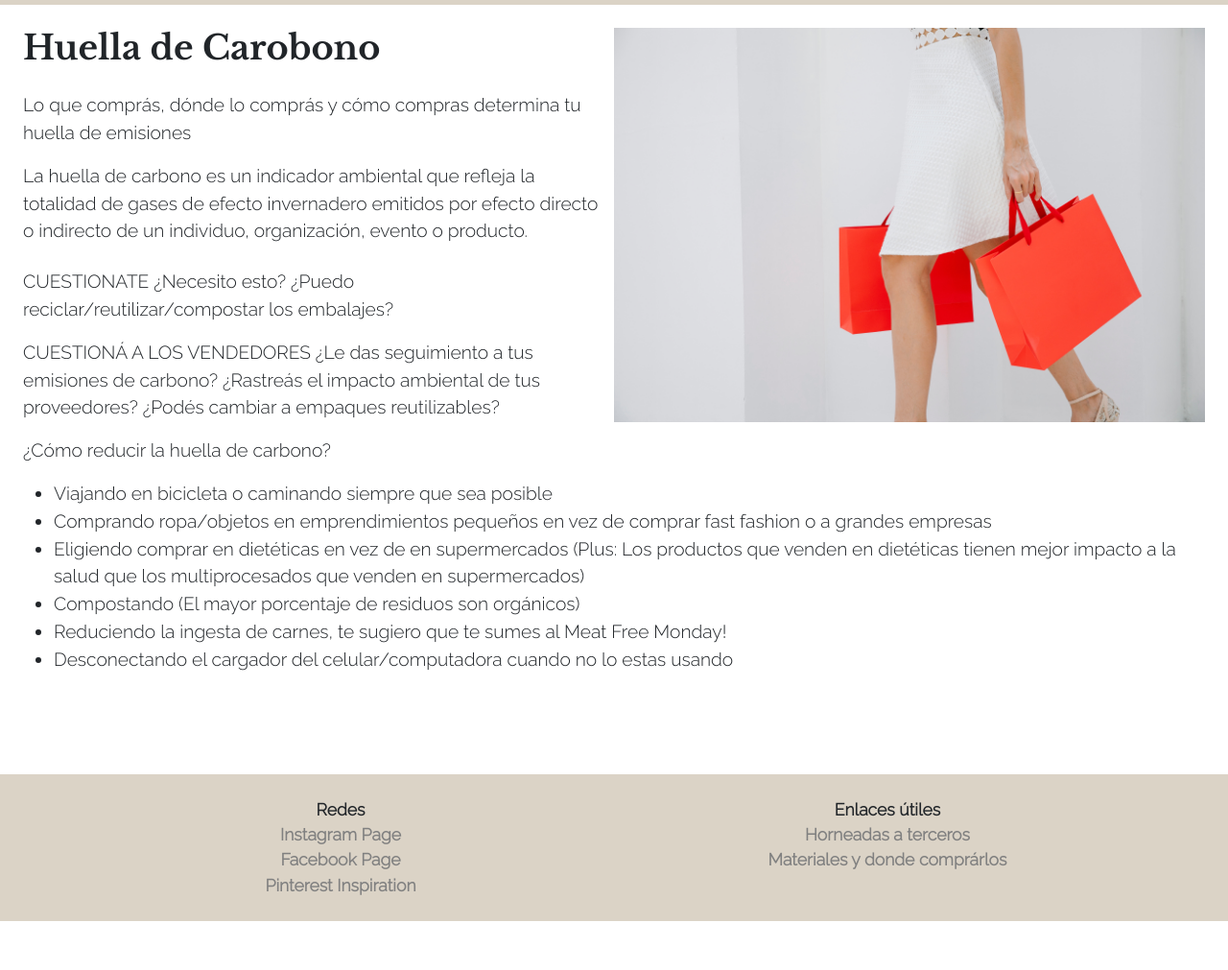
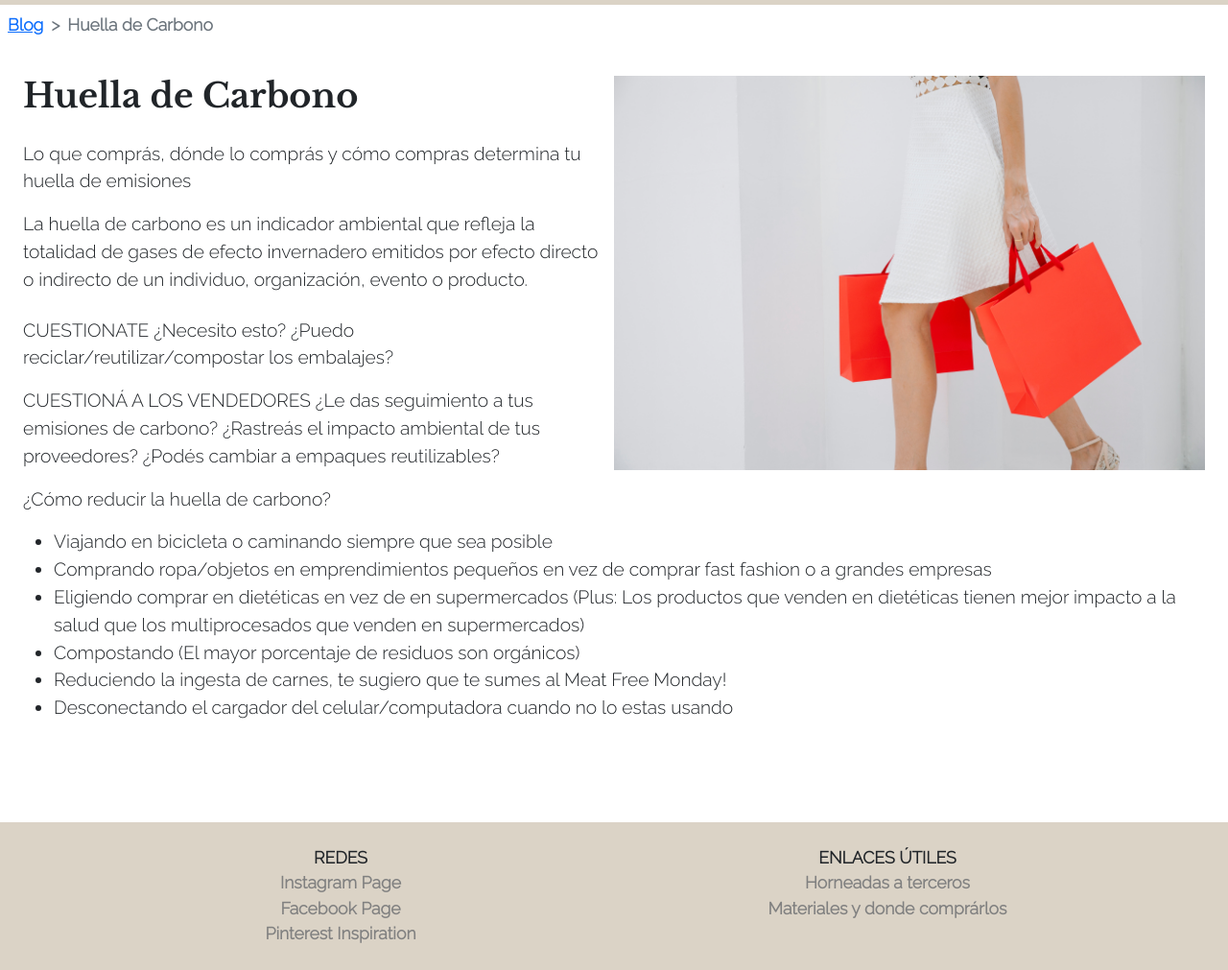
Before and after one commit to camimoirano/finalproject, a website: page paginas/huellacarbono.html in a window 1280 px wide. Shown: the part 66-1077 px from the top of the page at 96% size. Before the commit the page ends 1026 px from the top, so only its background shows below. Drawn offline with nearby package versions, Linux system fonts and the light colour scheme.

Commit message:
nueva actualización

```diff
--- a/paginas/huellacarbono.html
+++ b/paginas/huellacarbono.html
@@ -38,10 +38,16 @@
 	    </div>
 	  </div>
 	</nav>
+	<nav style="--bs-breadcrumb-divider: '>';" aria-label="breadcrumb" class="mt-2 ms-2">
+	  <ol class="breadcrumb">
+	    <li class="breadcrumb-item"><a href="blog.html">Blog</a></li>
+	    <li class="breadcrumb-item active" aria-current="page">Huella de Carbono</li>
+	  </ol>
+	</nav>
 	<section>
 		<div class="clearfix container-fluid p-4 overflow-hidden">
 		  <img src="../assets/consumismo.jpg" class="imgtxt col-md-6 float-md-end mb-3 ms-md-3" alt="Consumismo">
-		  <h1>Huella de Carobono</h1>
+		  <h1>Huella de Carbono</h1>
 		  <p class="mt-4">Lo que comprás, dónde lo comprás y cómo compras determina tu huella de emisiones</p>
 		  <p>La huella de carbono es un indicador ambiental que refleja la totalidad de gases de efecto invernadero emitidos por efecto directo o indirecto de un individuo, organización, evento o producto.</p>
 		  <p class="mt-4">
@@ -65,13 +71,13 @@
 		<div class="container">
 		  <div class="row">
 		    <div class="col text-center">
-		    	<div>Redes</div>
+		    	<div>REDES</div>
 		    	<a href="https://www.instagram.com/_mudart" target="_blank" class="d-block">Instagram Page</a>
 		    	<a href="https://www.facebook.com/Mud-Art-100667075656268" target="_blank" class="d-block">Facebook Page</a>
 		    	<a href="https://ar.pinterest.com/mudartceramics/pottery-inspo/" target="_blank" class="d-block">Pinterest Inspiration</a>
 		    </div>
 		    <div class="col text-center">
-		    	<div>Enlaces útiles</div>
+		    	<div>ENLACES ÚTILES</div>
 		      	<a href="horno.html" class="d-block">Horneadas a terceros</a>
 		      	<a href="materiales.html" class="d-block">Materiales y donde comprárlos</a>
 		    </div>
--- a/scss/_main.scss
+++ b/scss/_main.scss
@@ -13,6 +13,9 @@
 
 nav{
 	@extend %navfooter;
+	.breadcrumb{
+		background-color: white;
+	}
 }
 
 
```
Also changed, not shown: index.html (+2 -2 lines), paginas/blog.html (+2 -2 lines), paginas/contacto.html (+2 -2 lines), paginas/decorativos.html (+6 -0 lines), paginas/goldenmilk.html (+6 -0 lines), paginas/horno.html (+2 -2 lines), paginas/materiales.html (+2 -2 lines), paginas/plantas.html (+8 -2 lines), paginas/productos.html (+2 -2 lines), paginas/reciclaje.html (+8 -2 lines), paginas/servicios.html (+2 -2 lines), paginas/utilitarios.html (+8 -2 lines), css/estilos.css.
